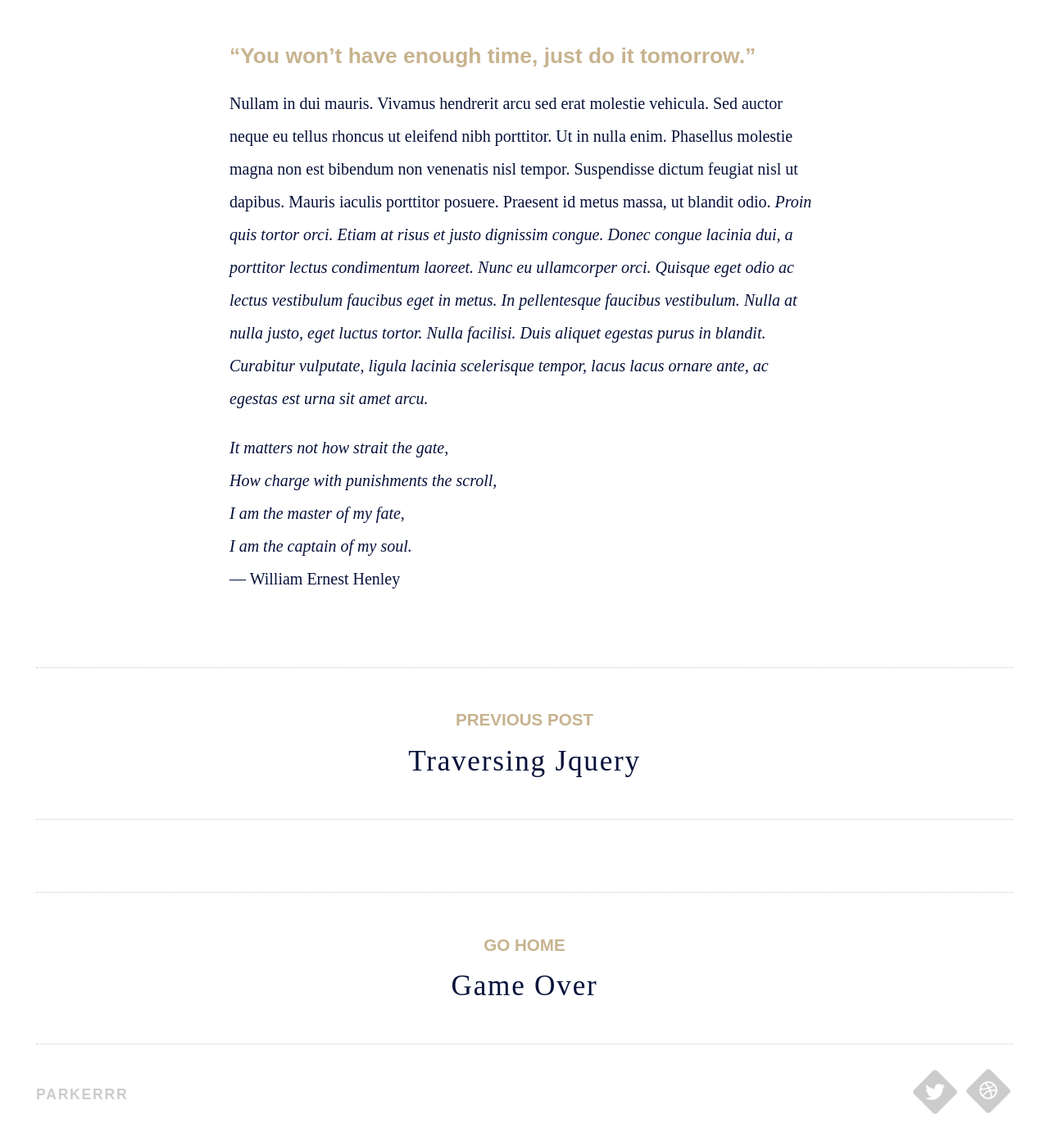
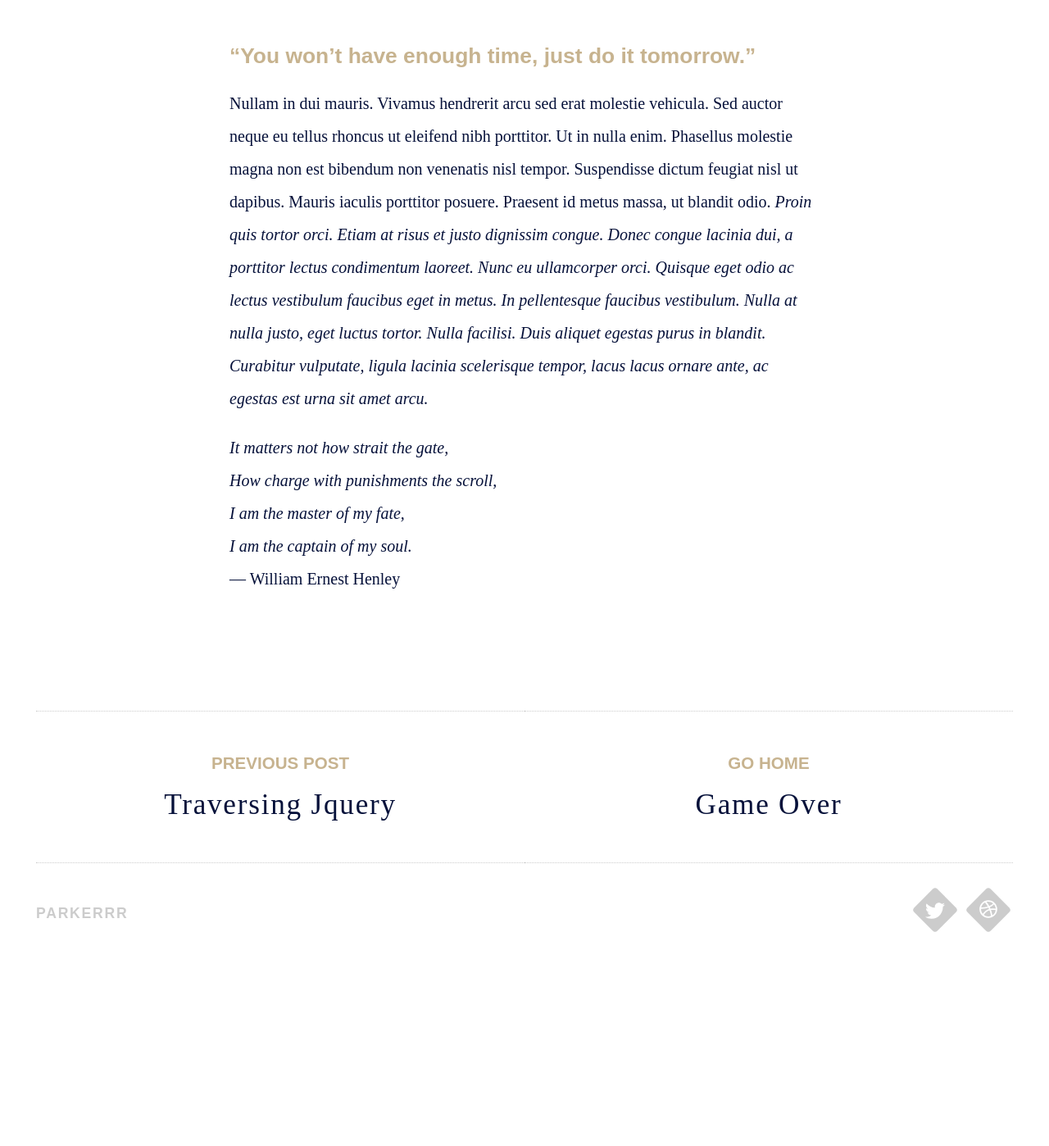
Before and after one commit to jasonmarkbeaton/parkerrr.github.io, a Jekyll site: the page built from _posts/2015-02-19-Testing-a-thing.html, in a window 1280 px wide and 1400 px high, scrolled down 3202 px. Shown: the whole window at 82% size. Built offline with Jekyll 4.4.1, drawn with Linux system fonts in a browser that asks for light colours; nearby versions of some CDN libraries; after the commit the page ends 4381 px from its top, so only the background shows below that.

Commit message:
Fixed next and previous links in articles

```diff
--- a/_layouts/default.html
+++ b/_layouts/default.html
@@ -27,5 +27,6 @@ $(function() {
 
       });
 </script>
+<script src="/js/underline.js"></script>
 </body>
 </html>
--- a/_layouts/home.html
+++ b/_layouts/home.html
@@ -39,5 +39,6 @@
     {{ content }}
 
 <script src="/js/readingTime.min.js"></script>
+<script src="/js/underline.js"></script>
 </body>
 </html>
--- a/css/style.css
+++ b/css/style.css
@@ -705,7 +705,9 @@ article {
     margin: 5em 0 3em;
     border-top: 1px dotted #cccccc;
     border-bottom: 1px dotted #cccccc;
-    text-align: center; }
+    text-align: center;
+    width: 50%;
+    float: left; }
     article .paging h4 {
       margin: 0 0 1.5em;
       font: 2em/1 lust, serif;
```
Also changed, not shown: 6 other files.
